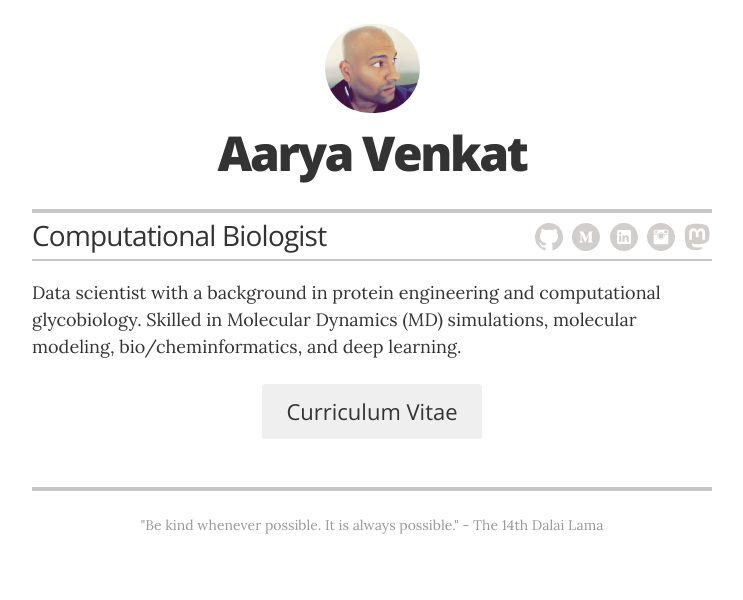
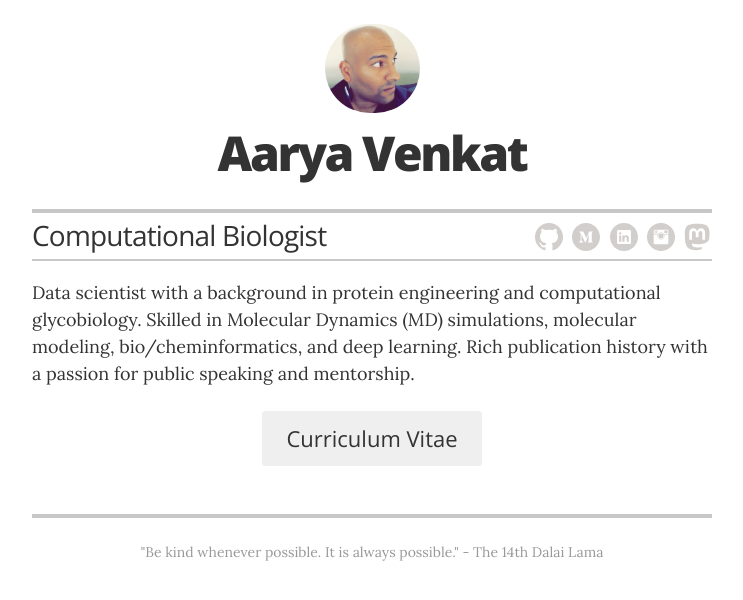
Before and after one commit to arikat/arikat.github.io, a Jekyll site: the page built from index.html, in a window 1280 px wide. Shown: the top 600 px of the page, without its empty margins (268-1011 px from the left). Built offline with Jekyll 4.4.1, drawn with Linux system fonts in a browser that asks for light colours.

Commit message:
updated bio

```diff
--- a/_config.yml
+++ b/_config.yml
@@ -23,7 +23,7 @@ resume_contact_telephone:       "678-404-1666"
 resume_header_contact_info:     "678-404-1666 • aarya@uga.edu"
 display_header_contact_info:    "false"
 
-resume_header_intro: "<p>Data scientist with a background in protein engineering and computational glycobiology. Skilled in Molecular Dynamics (MD) simulations, molecular modeling, bio/cheminformatics, and deep learning.</p>"
+resume_header_intro: "<p>Data scientist with a background in protein engineering and computational glycobiology. Skilled in Molecular Dynamics (MD) simulations, molecular modeling, bio/cheminformatics, and deep learning. Rich publication history with a passion for public speaking and mentorship.</p>"
 
 resume_looking_for_work:        "yes"
 
```
